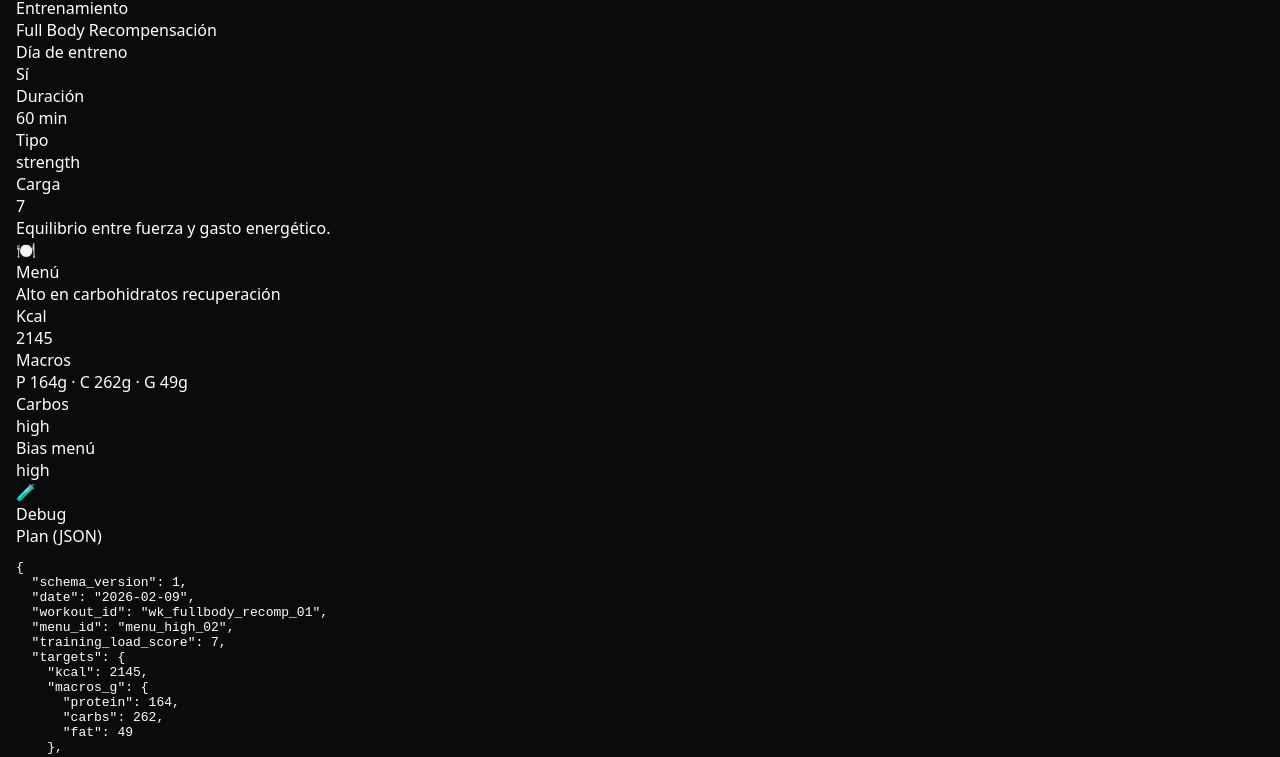
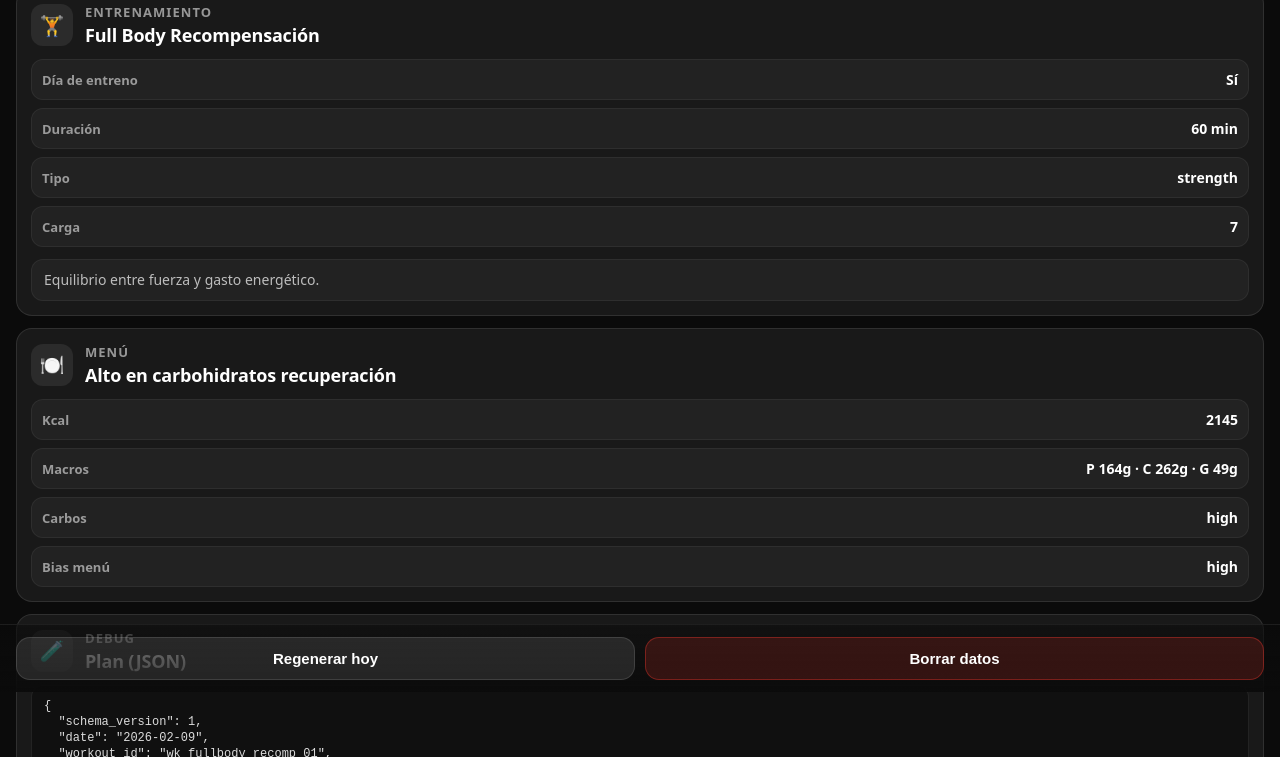
Before and after one commit to canarymed-design/food-train, a website built with Vite: page index.html in a window 1280 px wide. Shown: the part 108-865 px from the top of the page. Built offline with nearby package versions, Linux system fonts and the light colour scheme.

Commit message:
Update style.css

```diff
--- a/src/style.css
+++ b/src/style.css
@@ -1,11 +1,177 @@
+:root {
+  --bg: #0b0b0b;
+  --card: rgba(255, 255, 255, 0.06);
+  --card2: rgba(255, 255, 255, 0.08);
+  --text: #ffffff;
+  --muted: rgba(255, 255, 255, 0.7);
+  --muted2: rgba(255, 255, 255, 0.55);
+  --border: rgba(255, 255, 255, 0.10);
+  --danger: #ff3b30;
+}
+
+* { box-sizing: border-box; }
+
 body {
   margin: 0;
-  font-family: system-ui, -apple-system, sans-serif;
-  background: #0b0b0b;
-  color: #fff;
-  padding: 16px;
+  font-family: system-ui, -apple-system, Segoe UI, Roboto, Helvetica, Arial, sans-serif;
+  background: var(--bg);
+  color: var(--text);
+  padding: 18px 16px 92px;
 }
 
-h1 {
-  font-size: 1.6rem;
+.top {
+  display: flex;
+  align-items: center;
+  justify-content: space-between;
+  gap: 12px;
+  margin-bottom: 14px;
 }
+
+.brand {
+  font-size: 30px;
+  font-weight: 800;
+  letter-spacing: -0.02em;
+}
+
+.sub {
+  margin-top: 4px;
+  color: var(--muted2);
+  font-size: 14px;
+}
+
+.grid {
+  display: grid;
+  gap: 12px;
+}
+
+.card {
+  background: var(--card);
+  border: 1px solid var(--border);
+  border-radius: 16px;
+  padding: 14px;
+  overflow: hidden;
+}
+
+.card-h {
+  display: flex;
+  align-items: center;
+  gap: 12px;
+}
+
+.emoji {
+  width: 42px;
+  height: 42px;
+  display: grid;
+  place-items: center;
+  border-radius: 12px;
+  background: var(--card2);
+  font-size: 20px;
+}
+
+.card-t {
+  font-size: 13px;
+  color: var(--muted2);
+  font-weight: 700;
+  text-transform: uppercase;
+  letter-spacing: 0.08em;
+}
+
+.card-s {
+  margin-top: 2px;
+  font-size: 18px;
+  font-weight: 800;
+  letter-spacing: -0.01em;
+}
+
+.meta {
+  margin-top: 12px;
+  display: grid;
+  gap: 8px;
+}
+
+.row {
+  display: flex;
+  justify-content: space-between;
+  align-items: baseline;
+  gap: 10px;
+  padding: 10px 10px;
+  border-radius: 12px;
+  background: rgba(255,255,255,0.04);
+  border: 1px solid rgba(255,255,255,0.06);
+}
+
+.k {
+  color: var(--muted2);
+  font-size: 13px;
+  font-weight: 700;
+}
+
+.v {
+  font-size: 14px;
+  font-weight: 800;
+}
+
+.note {
+  margin-top: 12px;
+  padding: 10px 12px;
+  border-radius: 12px;
+  background: rgba(255,255,255,0.04);
+  border: 1px solid rgba(255,255,255,0.06);
+  color: var(--muted);
+  font-size: 14px;
+  line-height: 1.4;
+}
+
+.code {
+  margin-top: 12px;
+  padding: 12px;
+  border-radius: 12px;
+  background: rgba(0,0,0,0.35);
+  border: 1px solid rgba(255,255,255,0.08);
+  color: rgba(255,255,255,0.85);
+  font-size: 12px;
+  line-height: 1.35;
+  overflow: auto;
+  max-height: 260px;
+}
+
+.actions {
+  position: fixed;
+  left: 0;
+  right: 0;
+  bottom: 0;
+  padding: 12px 16px calc(12px + env(safe-area-inset-bottom));
+  background: linear-gradient(to top, rgba(11,11,11,0.95), rgba(11,11,11,0.55));
+  border-top: 1px solid rgba(255,255,255,0.08);
+  display: grid;
+  grid-template-columns: 1fr 1fr;
+  gap: 10px;
+}
+
+.btn {
+  appearance: none;
+  border: 1px solid rgba(255,255,255,0.12);
+  background: rgba(255,255,255,0.10);
+  color: white;
+  padding: 12px 12px;
+  border-radius: 14px;
+  font-size: 15px;
+  font-weight: 800;
+}
+
+.btn:active {
+  transform: scale(0.99);
+}
+
+.btn.ghost {
+  padding: 10px 12px;
+  border-radius: 12px;
+  font-size: 13px;
+  font-weight: 900;
+  background: rgba(255,255,255,0.08);
+}
+
+.btn.danger {
+  border-color: rgba(255, 59, 48, 0.35);
+  background: rgba(255, 59, 48, 0.16);
+}
```
